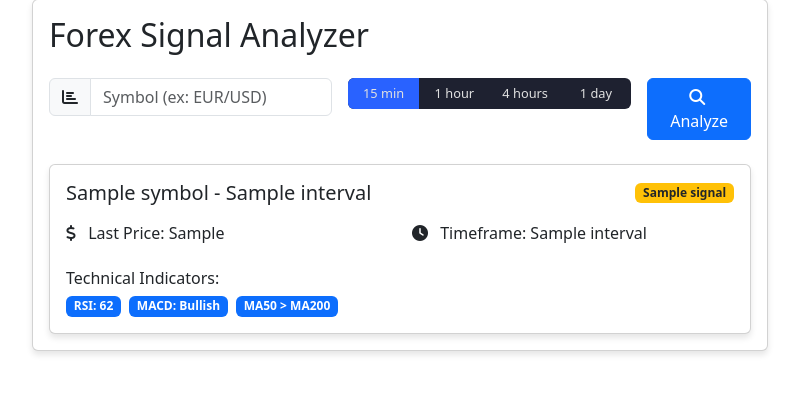
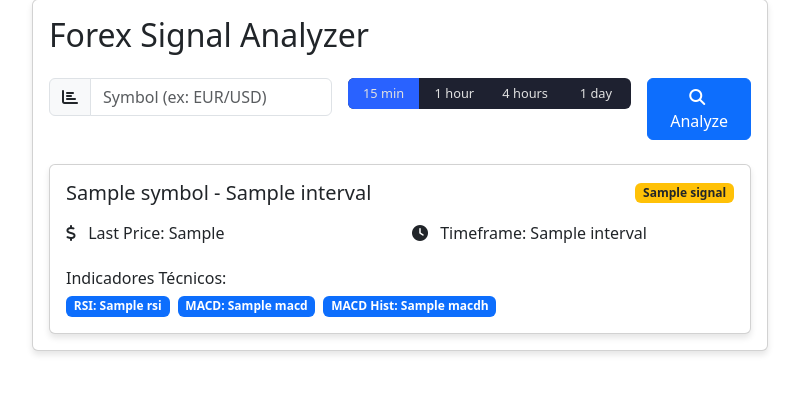
Before and after one commit to rebecabergottini/SignalFX, a Flask app: template templates/index.html in a window 1280 px wide. Shown: the part 145-539 px from the top of the page, without its empty margins (240-1039 px from the left). Run offline with Flask 3, Linux system fonts and the light colour scheme; the template is opened without the code that fills it: most values are stand-ins (such as "Sample title", 1, 10 or a date in 2020).

Commit message:
Mejora: Mostrar indicadores técnicos completos (RSI, MACD, MACD Hist) en resultados

```diff
--- a/app.py
+++ b/app.py
@@ -6,10 +6,7 @@ from dotenv import load_dotenv
 import os
 
 load_dotenv()
-
 API_KEY = os.getenv("TWELVEDATA_API_KEY")
-
-
 app = Flask(__name__)
 
 def get_forex_data(symbol, interval, api_key, outputsize=100):
@@ -24,7 +21,7 @@ def get_forex_data(symbol, interval, api_key, outputsize=100):
     response = requests.get(url, params=params)
     data = response.json()
     if "values" not in data:
-        return None, data.get("message", "Error fetching data")
+        return None, data.get("message", "Error al obtener datos.")
     df = pd.DataFrame(data["values"])
     df = df.iloc[::-1]
     df["datetime"] = pd.to_datetime(df["datetime"])
@@ -33,78 +30,80 @@ def get_forex_data(symbol, interval, api_key, outputsize=100):
         df[col] = df[col].astype(float)
     return df, None
 
-
 def calculate_indicators(df):
     df["EMA20"] = ta.ema(df["close"], length=20)
     df["EMA50"] = ta.ema(df["close"], length=50)
     df["RSI"] = ta.rsi(df["close"], length=14)
+
+    macd = ta.macd(df["close"])
+    if macd is not None:
+        df["MACD"] = macd["MACD_12_26_9"]
+        df["MACDh"] = macd["MACDh_12_26_9"]
+    else:
+        df["MACD"] = df["MACDh"] = None
     return df
 
 def generate_signal(df):
     latest = df.iloc[-1]
-    previous = df.iloc[-2]
-    if (latest.EMA20 > latest.EMA50) and (previous.RSI < 30) and (latest.RSI > 30):
-        return "BUY"
-    elif (latest.EMA20 < latest.EMA50) and (previous.RSI > 70) and (latest.RSI < 70):
-        return "SELL"
-    else:
-        return "HOLD"
+    prev = df.iloc[-2]
+
+    signal = "HOLD"
+
+    # Condición BUY
+    if (
+        latest["EMA20"] > latest["EMA50"] and
+        prev["EMA20"] <= prev["EMA50"] and  # cruce reciente al alza
+        prev["RSI"] < 30 and latest["RSI"] > 30 and  # RSI saliendo de sobreventa
+        latest["close"] > latest["open"] and  # vela verde
+        latest["MACDh"] > prev["MACDh"]  # impulso alcista creciente
+    ):
+        signal = "BUY"
+
+    # Condición SELL
+    elif (
+        latest["EMA20"] < latest["EMA50"] and
+        prev["EMA20"] >= prev["EMA50"] and  # cruce reciente a la baja
+        prev["RSI"] > 70 and latest["RSI"] < 70 and  # RSI saliendo de sobrecompra
+        latest["close"] < latest["open"] and  # vela roja
+        latest["MACDh"] < prev["MACDh"]  # impulso bajista creciente
+    ):
+        signal = "SELL"
+
+    return signal
 
 def get_price_and_change(symbol, api_key):
-    api_symbol = symbol
-
     url = "https://api.twelvedata.com/quote"
-    params = {
-        "symbol": api_symbol,
-        "apikey": api_key
-    }
+    params = {"symbol": symbol, "apikey": api_key}
     try:
         response = requests.get(url, params=params)
         data = response.json()
-
-        print(f"API Response for {api_symbol}: {data}")
-
         if data.get("status") == "error":
-            print(f"API error for {api_symbol}: {data.get('message')}")
             return None
-
-        # 'close' es el precio; 'percent_change' es el cambio porcentual
-        price = float(data.get("close", 0))
-        change = float(data.get("percent_change", 0))
-
         return {
-            "symbol": api_symbol,
-            "price": price,
-            "change": change,
-            "display_symbol": api_symbol  # ya viene con "EUR/USD"
+            "symbol": symbol,
+            "price": float(data.get("close", 0)),
+            "change": float(data.get("percent_change", 0))
         }
-    except Exception as e:
-        print(f"Error obteniendo datos para {api_symbol}: {e}")
+    except Exception:
         return None
 
-
+def safe_format(value, fmt=".4f"):
+    try:
+        return format(float(value), fmt)
+    except:
+        return "N/A"
 
 @app.route("/", methods=["GET", "POST"])
 def index():
     result = None
     error = None
 
-    # En tu ruta Flask (/)
-    MAJOR_CURRENCY_PAIRS = [
-    "EUR/USD",
-    "USD/JPY",
-    "GBP/JPY",
-    ]
-
-
+    PAIRS = ["EUR/USD", "USD/JPY", "GBP/JPY"]
     ticker_data = []
-    for symbol in MAJOR_CURRENCY_PAIRS:
-        data = get_price_and_change(symbol, API_KEY)
-        if data:
+    for pair in PAIRS:
+        data = get_price_and_change(pair, API_KEY)
+        if data is not None:
             ticker_data.append(data)
-        else:
-            print(f"No data for {symbol}")
-
 
     if request.method == "POST":
         symbol = request.form.get("symbol", "EUR/USD").upper()
@@ -114,17 +113,17 @@ def index():
             df = calculate_indicators(df)
             signal = generate_signal(df)
             last_close = df["close"].iloc[-1]
+            latest = df.iloc[-1]
             result = {
                 "symbol": symbol.replace("/", ""),
                 "interval": interval,
-                "last_close": last_close,
-                "signal": signal
+                "last_close": safe_format(last_close),
+                "signal": signal,
+                "rsi": safe_format(latest["RSI"], ".2f"),
+                "macd": safe_format(latest["MACD"], ".4f"),
+                "macdh": safe_format(latest["MACDh"], ".4f")
             }
-        else:
-            # Aquí el error ya tiene el mensaje recibido de la API
-            print("API error:", error)  # También ver en consola
     return render_template("index.html", result=result, error=error, ticker_data=ticker_data)
-
 
 if __name__ == "__main__":
     app.run(debug=True)
--- a/templates/index.html
+++ b/templates/index.html
@@ -102,14 +102,16 @@
                                             <p class="mb-2"><i class="fas fa-clock me-2"></i> Timeframe: {{ result.interval }}</p>
                                         </div>
                                     </div>
+                                    {% if result %}
                                     <div class="mt-3">
-                                        <h6>Technical Indicators:</h6>
+                                        <h6>Indicadores Técnicos:</h6>
                                         <div class="d-flex flex-wrap gap-2">
-                                            <span class="badge bg-primary">RSI: 62</span>
-                                            <span class="badge bg-primary">MACD: Bullish</span>
-                                            <span class="badge bg-primary">MA50 > MA200</span>
+                                            <span class="badge bg-primary">RSI: {{ result.rsi }}</span>
+                                            <span class="badge bg-primary">MACD: {{ result.macd }}</span>
+                                            <span class="badge bg-primary">MACD Hist: {{ result.macdh }}</span>
                                         </div>
                                     </div>
+                                    {% endif %}
                                 </div>
                             </div>
                         {% endif %}
```
